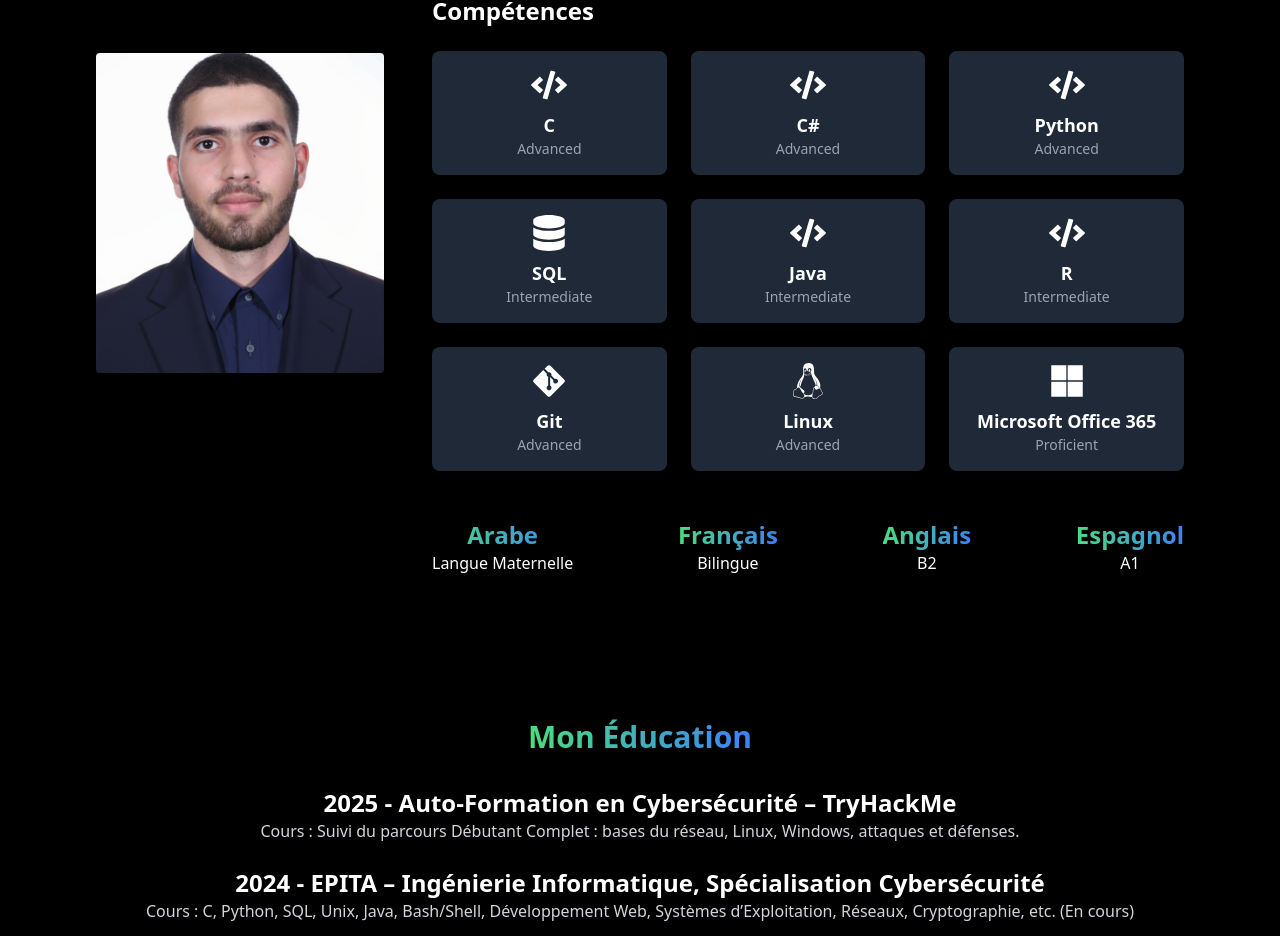
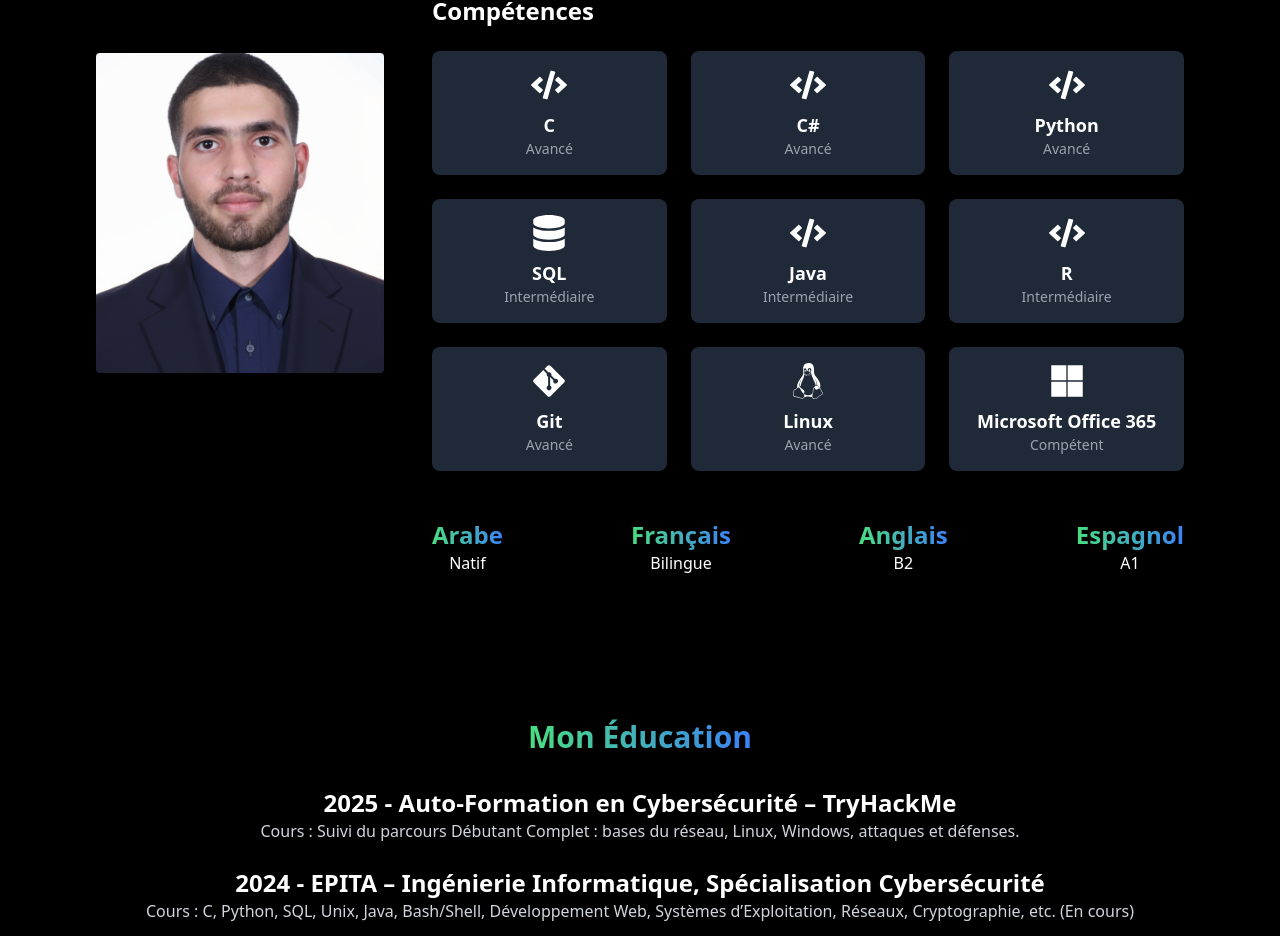
Before and after one commit to ayoub-hajji-ny/portfolio, a React (Vite) app: page / in a window 1280 px wide. Shown: the part 897-1833 px from the top of the page. Built offline with nearby package versions, Linux system fonts and the light colour scheme.

Commit message:
Med modification V1

```diff
--- a/src/components/About.jsx
+++ b/src/components/About.jsx
@@ -15,6 +15,11 @@ export const About = ({ language }) => {
         { name: 'English', level: 'B2' },
         { name: 'Spanish', level: 'A1' },
       ],
+      skillLevels: {
+        advanced: 'Advanced',
+        intermediate: 'Intermediate',
+        proficient: 'Proficient',
+      },
     },
     fr: {
       title: 'À Propos de Moi',
@@ -22,27 +27,32 @@ export const About = ({ language }) => {
         'Actuellement étudiant en ingénierie informatique à EPITA, je recherche un contrat d’apprentissage pour les trois prochaines années, à commencer dès que possible. Passionné, déterminé et méticuleux, je vise à améliorer mes compétences techniques tout en contribuant à une entreprise innovante.',
       skillsTitle: 'Compétences',
       languages: [
-        { name: 'Arabe', level: 'Langue Maternelle' },
+        { name: 'Arabe', level: 'Natif' },
         { name: 'Français', level: 'Bilingue' },
         { name: 'Anglais', level: 'B2' },
         { name: 'Espagnol', level: 'A1' },
       ],
+      skillLevels: {
+        advanced: 'Avancé',
+        intermediate: 'Intermédiaire',
+        proficient: 'Compétent',
+      },
     },
   };
 
   const skills = [
-    { name: 'C', icon: <FaCode />, level: 'Advanced' },
-    { name: 'C#', icon: <FaCode />, level: 'Advanced' },
-    { name: 'Python', icon: <FaCode />, level: 'Advanced' },
-    { name: 'SQL', icon: <FaDatabase />, level: 'Intermediate' },
-    { name: 'Java', icon: <FaCode />, level: 'Intermediate' },
-    { name: 'R', icon: <FaCode />, level: 'Intermediate' },
-    { name: 'Git', icon: <FaGitAlt />, level: 'Advanced' },
-    { name: 'Linux', icon: <FaLinux />, level: 'Advanced' },
-    { name: 'Microsoft Office 365', icon: <FaMicrosoft />, level: 'Proficient' },
+    { name: 'C', icon: <FaCode />, level: 'advanced' },
+    { name: 'C#', icon: <FaCode />, level: 'advanced' },
+    { name: 'Python', icon: <FaCode />, level: 'advanced' },
+    { name: 'SQL', icon: <FaDatabase />, level: 'intermediate' },
+    { name: 'Java', icon: <FaCode />, level: 'intermediate' },
+    { name: 'R', icon: <FaCode />, level: 'intermediate' },
+    { name: 'Git', icon: <FaGitAlt />, level: 'advanced' },
+    { name: 'Linux', icon: <FaLinux />, level: 'advanced' },
+    { name: 'Microsoft Office 365', icon: <FaMicrosoft />, level: 'proficient' },
   ];
 
-  const { title, description, skillsTitle, languages } = translations[language];
+  const { title, description, skillsTitle, languages, skillLevels } = translations[language];
 
   return (
     <div className='bg-black text-white py-20' id='about'>
@@ -67,7 +77,7 @@ export const About = ({ language }) => {
                     {skill.icon}
                   </div>
                   <h4 className='text-lg font-semibold'>{skill.name}</h4>
-                  <p className='text-sm text-gray-400'>{skill.level}</p>
+                  <p className='text-sm text-gray-400'>{skillLevels[skill.level]}</p>
                 </div>
               ))}
             </div>
--- a/src/components/Hero.jsx
+++ b/src/components/Hero.jsx
@@ -61,24 +61,33 @@ export const Hero = ({ language }) => {
       {/* Modal */}
       {showModal && (
         <div className='fixed inset-0 bg-black bg-opacity-50 flex justify-center items-center z-50'>
-          <div className='bg-white text-black p-6 rounded-lg shadow-lg w-80'>
-            <h2 className='text-2xl font-bold mb-4'>Contact Information</h2>
-            <p className='mb-2'>📍 Le Kremlin-Bicêtre, 94270</p>
-            <p className='mb-2'>📞 07 55 67 69 63</p>
-            <p className='mb-2'>📧 ayoub.hajji@epita.fr</p>
-            <p className='mb-4'>💼
+          <div
+            className='bg-black text-white p-6 rounded-lg shadow-lg w-90 text-center relative flex flex-col items-start'
+            style={{
+              backgroundImage: 'url("/cybersecurity-bg.png")', // Add your cybersecurity-themed image here
+              backgroundSize: 'cover',
+              backgroundPosition: 'center',
+              border: '2px solid #00ff99', // Cybersecurity green glow effect
+              boxShadow: '0 0 20px #00ff99',
+            }}
+          >
+            <h2 className='text-2xl font-bold mb-4'>Ayoub HAJJI <br />- votre future apprenti en IT -</h2>
+            <p className='mb-2 pl-20'>📍 Le Kremlin-Bicêtre, 94270</p>
+            <p className='mb-2 pl-20'>📞 07 55 67 69 63</p>
+            <p className='mb-2 pl-20'>📧 ayoub.hajji@epita.fr</p>
+            <p className='mb-4 pl-20'>💼
               <a
                 href="https://www.linkedin.com/in/ayoub-hajji/"
                 target="_blank"
                 rel="noopener noreferrer"
-                className='text-blue-500 hover:underline'
+                className='text-blue-400 hover:underline'
               >
                 LinkedIn Profile
               </a>
             </p>
             <button
               onClick={closeModal}
-              className='bg-gradient-to-r from-red-500 to-pink-500 text-white px-4 py-2 rounded-full transform transition-transform duration-300 hover:scale-105'
+              className='bg-gradient-to-r from-red-500 to-pink-500 text-white px-4 py-2 rounded-full transform transition-transform duration-300 hover:scale-105 self-center'
             >
               Close
             </button>
--- a/src/components/Navbar.jsx
+++ b/src/components/Navbar.jsx
@@ -70,24 +70,33 @@ const Navbar = ({ language, setLanguage }) => {
       {/* Modal */}
       {showModal && (
         <div className='fixed inset-0 bg-black bg-opacity-50 flex justify-center items-center z-50'>
-          <div className='bg-white text-black p-6 rounded-lg shadow-lg w-80 text-center'>
-            <h2 className='text-2xl font-bold mb-4'>Contact Information</h2>
-            <p className='mb-2'>📍 Le Kremlin-Bicêtre, 94270</p>
-            <p className='mb-2'>📞 07 55 67 69 63</p>
-            <p className='mb-2'>📧 ayoub.hajji@epita.fr</p>
-            <p className='mb-4'>💼
+          <div
+            className='bg-black text-white p-6 rounded-lg shadow-lg w-90 text-center relative flex flex-col items-start'
+            style={{
+              backgroundImage: 'url("/cybersecurity-bg.png")', // Add your cybersecurity-themed image here
+              backgroundSize: 'cover',
+              backgroundPosition: 'center',
+              border: '2px solid #00ff99', // Cybersecurity green glow effect
+              boxShadow: '0 0 20px #00ff99',
+            }}
+          >
+            <h2 className='text-2xl font-bold mb-4 self-center'>Ayoub HAJJI <br /> - votre future apprenti en IT -</h2>
+            <p className='mb-2 pl-20'>📍 <span className="ml-2">Le Kremlin-Bicêtre, 94270</span></p>
+            <p className='mb-2 pl-20'>📞 <span className="ml-2">07 55 67 69 63</span></p>
+            <p className='mb-2 pl-20'>📧 <span className="ml-2">ayoub.hajji@epita.fr</span></p>
+            <p className='mb-4 pl-20'>💼
               <a
                 href='https://www.linkedin.com/in/ayb-haj/'
                 target='_blank'
                 rel='noopener noreferrer'
-                className='text-blue-500 hover:underline'
+                className='text-blue-400 hover:underline ml-2'
               >
                 LinkedIn Profile
               </a>
             </p>
             <button
               onClick={closeModal}
-              className='bg-gradient-to-r from-red-500 to-pink-500 text-white px-4 py-2 rounded-full transform transition-transform duration-300 hover:scale-105'
+              className='bg-gradient-to-r from-red-500 to-pink-500 text-white px-4 py-2 rounded-full transform transition-transform duration-300 hover:scale-105 self-center'
             >
               Close
             </button>
```
Also changed, not shown: 5 other files (tests, documents, lock files or other folders).
